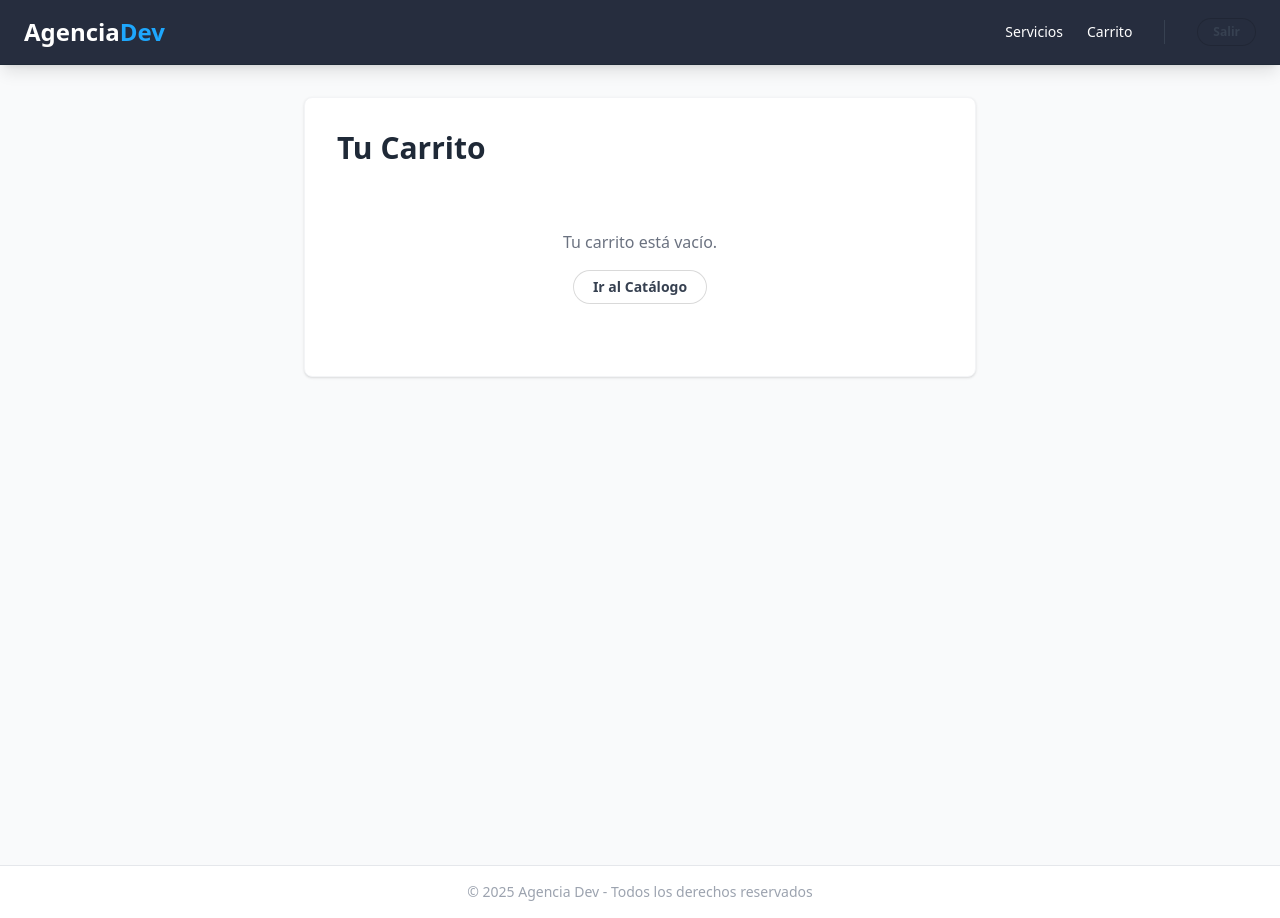
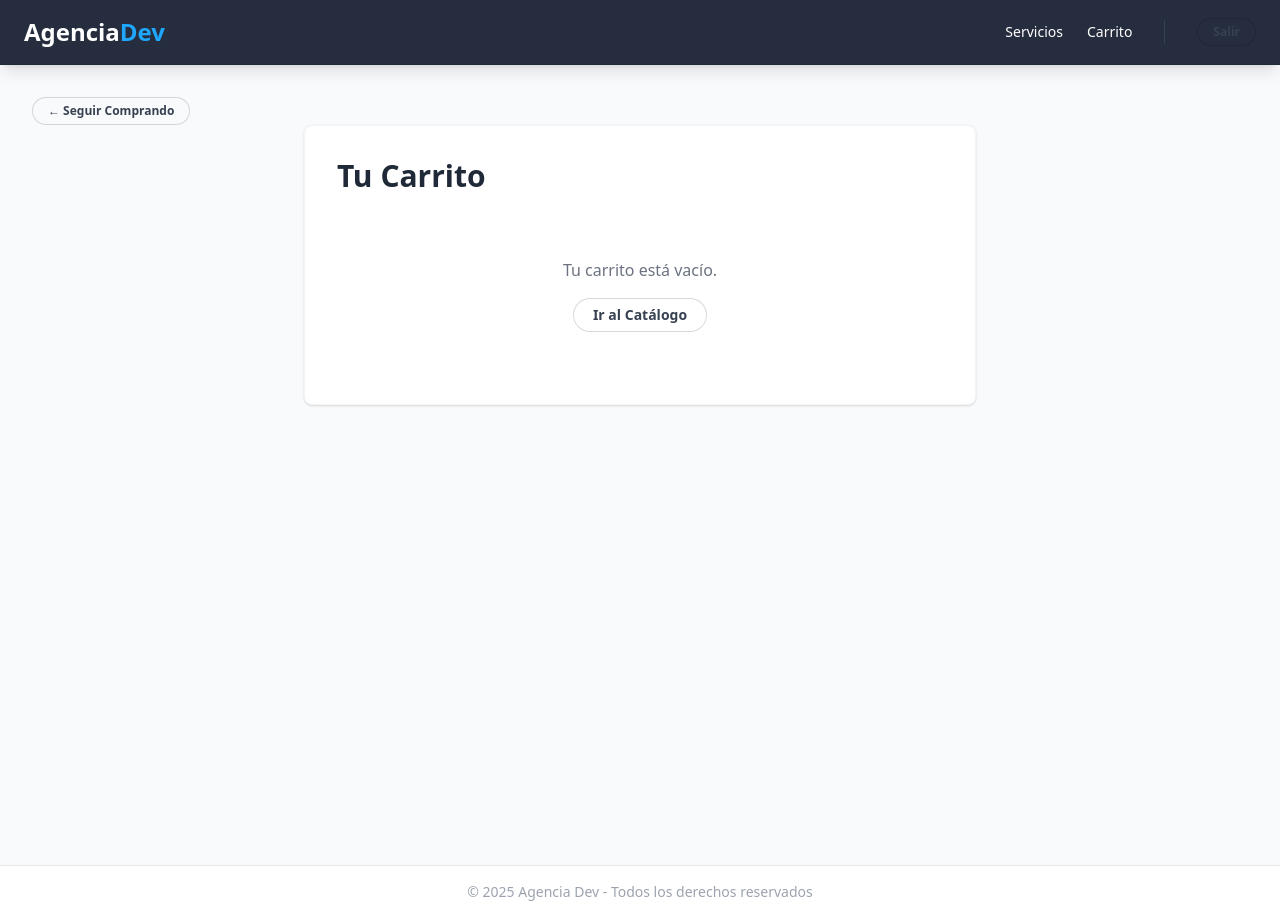
Before and after one commit to CarlosOsmarCaceres/agency-dev, a React app in the folder app/frontend/: page /cart in a window 1280 px wide. Built offline with nearby package versions, Linux system fonts and the light colour scheme; no server answers; sample sign-in values are in the browser's storage; the HTML template or start-up script is replaced by a standard one.

Commit message:
front: add navigation button to return to catalog in CartPage

```diff
--- a/app/frontend/src/pages/CartPage.tsx
+++ b/app/frontend/src/pages/CartPage.tsx
@@ -21,6 +21,13 @@ export const CartPage = () => {
 
   return (
     <div className="min-h-screen bg-gray-50 p-8">
+      <Button
+        label="← Seguir Comprando"
+        size="small"
+        // Usamos una clase para que parezca un botón secundario (texto gris)
+        className="bg-gray-100 text-gray-600 hover:bg-gray-200 border-0"
+        onClick={() => navigate("/catalog")}
+      />
       <div className="max-w-2xl mx-auto bg-white p-8 rounded-lg shadow border border-gray-100">
         <h1 className="text-3xl font-bold text-gray-800 mb-6">Tu Carrito</h1>
 
--- a/app/frontend/src/router/AppRouter.tsx
+++ b/app/frontend/src/router/AppRouter.tsx
@@ -27,6 +27,7 @@ export const AppRouter = () => {
 
       {/* Zona Cliente */}
       <Route element={<MainLayout />}>
+        <Route path="/" element={<Navigate to="/catalog" />} />
         <Route path="/catalog" element={<CatalogPage />} />
         <Route path="/cart" element={<CartPage />} />
       </Route>
```
